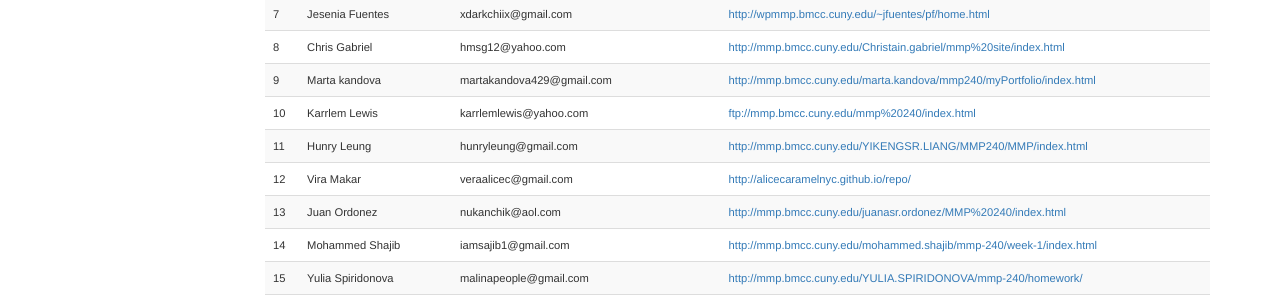
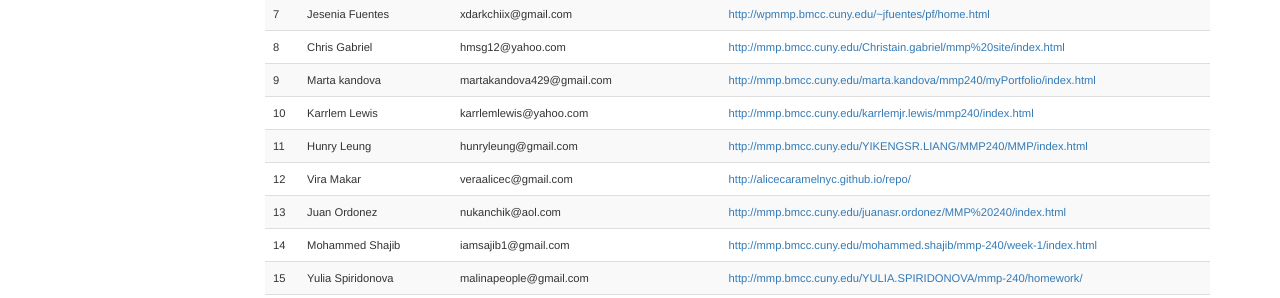
Before and after one commit to zhenzhenqi/MMA100, a Jekyll site: the page built from index.html, in a window 1280 px wide. Shown: the part 1055-1353 px from the top of the page. Built offline with Jekyll 4.4.1, drawn with Linux system fonts in a browser that asks for light colours; nearby versions of some CDN libraries.

Commit message:
karrlem website updated

```diff
--- a/index.html
+++ b/index.html
@@ -215,7 +215,9 @@ Together, we will create a fully responsive, styled, and user-oriented website i
             </td>
             <td>karrlemlewis@yahoo.com
             </td>
-            <td><a href="ftp://mmp.bmcc.cuny.edu/mmp%20240/index.html">ftp://mmp.bmcc.cuny.edu/mmp%20240/index.html</a>
+            <td><a href="http://mmp.bmcc.cuny.edu/karrlemjr.lewis/mmp240/index.html
+">http://mmp.bmcc.cuny.edu/karrlemjr.lewis/mmp240/index.html
+</a>
             </td>
         </tr>
         <tr>
```
